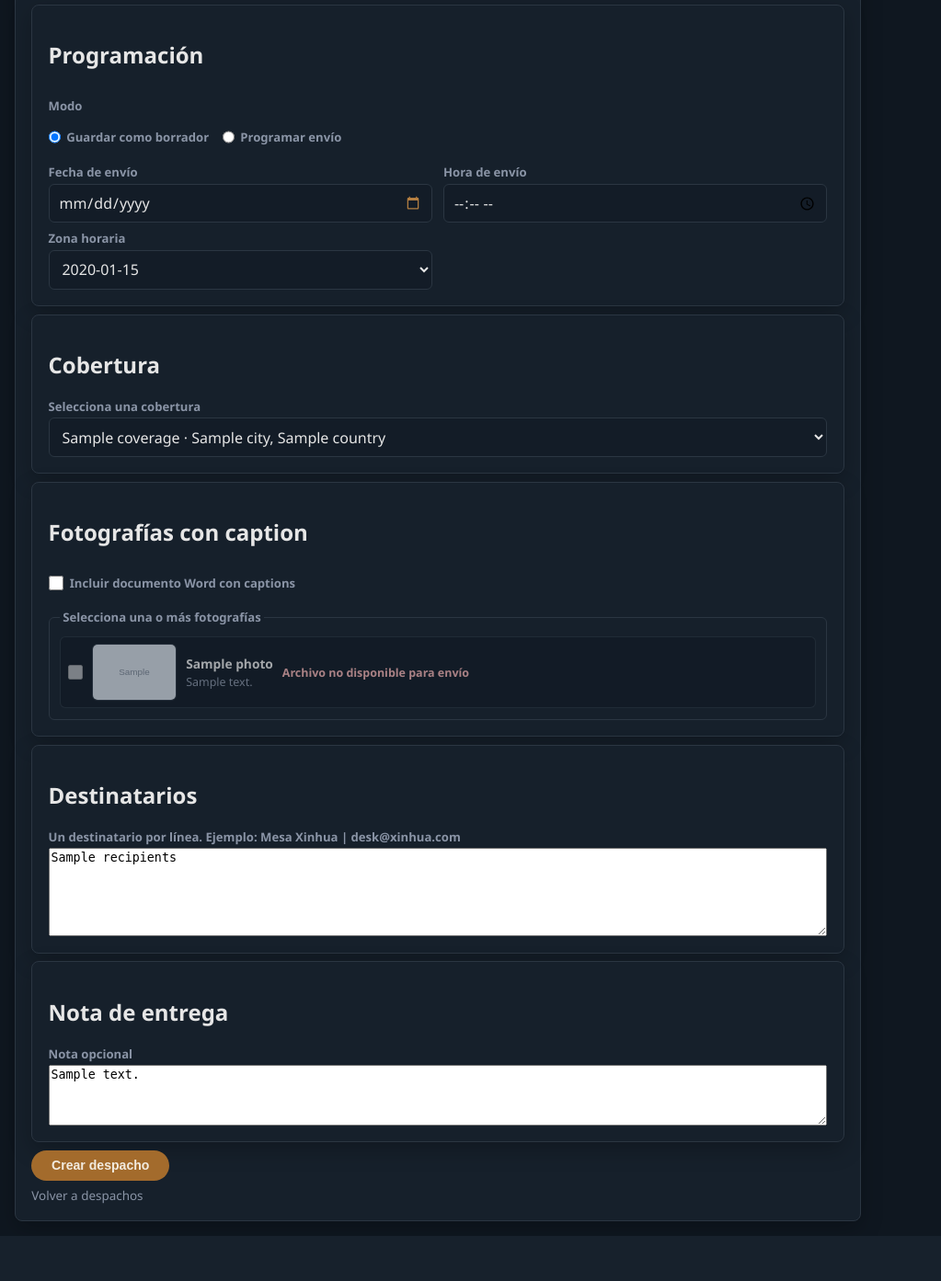
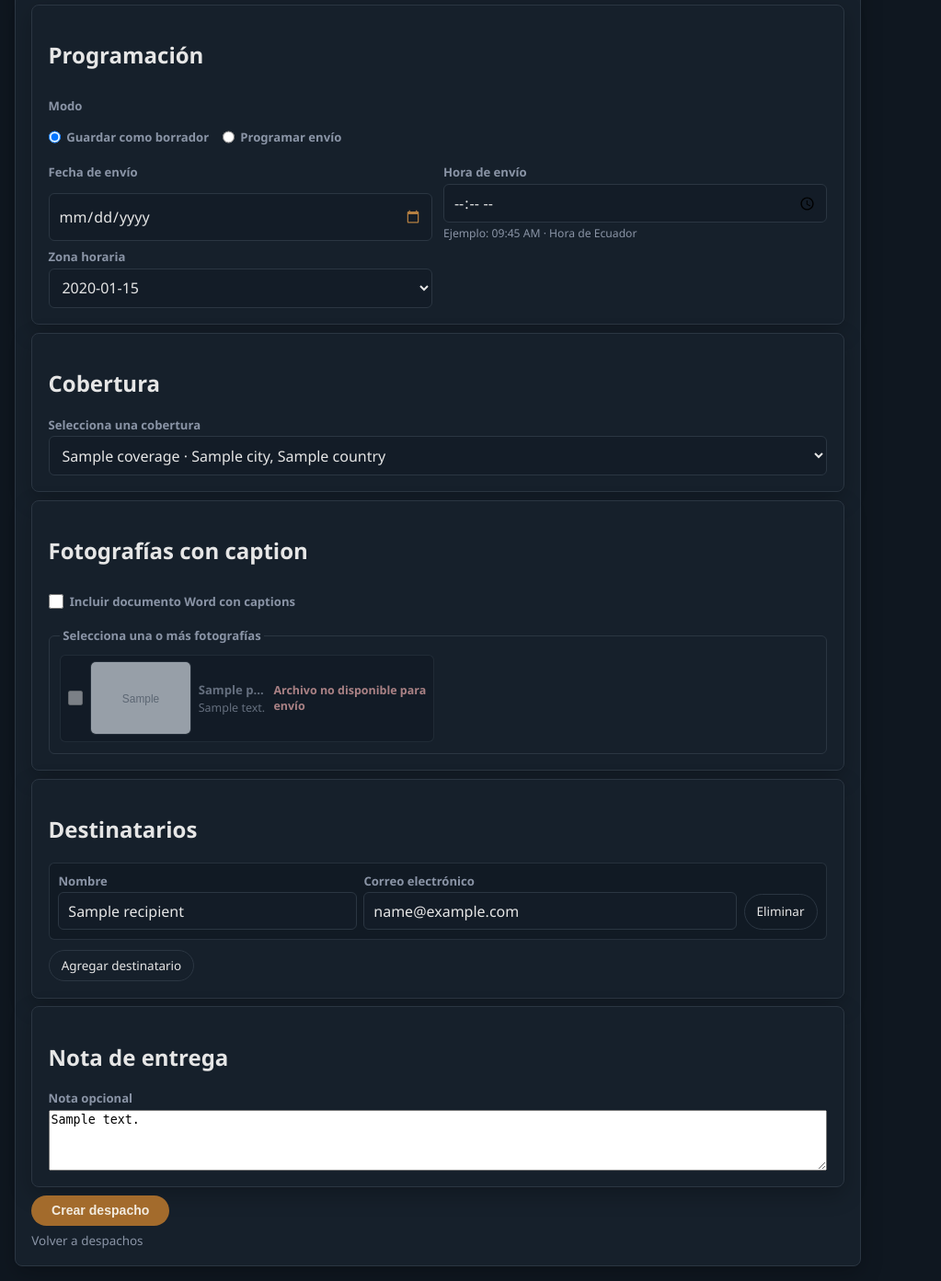
Before and after one commit to rlandetta/atlas-lens, a Flask app: template app/templates/dispatch/new.html in a window 1280 px wide. Shown: the part 232-1625 px from the top of the page at 92% size, without its empty margins (0-1023 px from the left). Before the commit the page ends 1576 px from the top, so only its background shows below. Run offline with Flask 3, Linux system fonts and the light colour scheme; the template is opened without the code that fills it: most values are stand-ins (such as "Sample title", 1, 10 or a date in 2020); grey boxes marked "Sample" are stand-in pictures.

Commit message:
feat(dispatch): improve shipment creation form usability

```diff
--- a/app/routes/dispatch.py
+++ b/app/routes/dispatch.py
@@ -383,6 +383,43 @@ def parse_recipients(raw_recipients: str) -> list[dict[str, str]]:
     return recipients
 
 
+def build_recipient_rows(names: list[str], emails: list[str]) -> list[dict[str, str]]:
+    row_count = max(len(names), len(emails), 1)
+    rows = []
+    for index in range(row_count):
+        rows.append({
+            "name": str(names[index] if index < len(names) else "").strip(),
+            "email": str(emails[index] if index < len(emails) else "").strip(),
+        })
+    return rows
+
+
+def parse_recipient_rows(rows: list[dict[str, str]]) -> tuple[list[dict[str, str]], list[str]]:
+    recipients = []
+    row_errors = [""] * max(len(rows), 1)
+    for index, row in enumerate(rows or [{"name": "", "email": ""}]):
+        name = str(row.get("name", "")).strip()
+        email = str(row.get("email", "")).strip()
+        if not name and not email:
+            continue
+        if "|" in name or "|" in email:
+            row_errors[index] = "No use el carácter |. Escriba nombre y correo en campos separados."
+            continue
+        if not name:
+            row_errors[index] = "El nombre es obligatorio."
+            continue
+        if not email:
+            row_errors[index] = "El correo electrónico es obligatorio."
+            continue
+        if "@" not in email or email.startswith("@") or email.endswith("@") or "." not in email.rsplit("@", 1)[-1]:
+            row_errors[index] = "El correo electrónico no tiene un formato válido."
+            continue
+        recipients.append({"name": name, "email": email})
+    if not recipients and not any(row_errors):
+        row_errors[0] = "Agrega al menos un destinatario."
+    return recipients, row_errors
+
+
 def parse_schedule(form_data: dict[str, Any]) -> tuple[str, str, str]:
     mode = str(form_data.get("mode", "draft")).strip() or "draft"
     if mode not in CREATE_MODES:
@@ -414,6 +451,8 @@ def parse_schedule(form_data: dict[str, Any]) -> tuple[str, str, str]:
 
 def build_form_context(form_data: dict[str, Any] | None = None, errors: list[str] | None = None) -> dict[str, Any]:
     form_data = deepcopy(form_data or {})
+    recipient_rows = deepcopy(form_data.get("recipient_rows") or [{"name": "", "email": ""}])
+    recipient_errors = list(form_data.get("recipient_errors") or [""] * len(recipient_rows))
     requested_coverage_id = str(request.args.get("coverage_id", "")).strip()
     if requested_coverage_id and not form_data.get("coverage_id"):
         form_data["coverage_id"] = requested_coverage_id
@@ -453,6 +492,8 @@ def build_form_context(form_data: dict[str, Any] | None = None, errors: list[str
         "errors": context_errors,
         "form_data": form_data,
         "photo_options": photo_options,
+        "recipient_errors": recipient_errors,
+        "recipient_rows": recipient_rows,
         "selected_coverage": selected_coverage,
         "selected_photo_ids": selected_photo_ids,
         "docx_includes_all_captions": bool(
@@ -489,6 +530,10 @@ def new() -> str:
         "scheduled_time": request.form.get("scheduled_time", "").strip(),
         "timezone": request.form.get("timezone", DEFAULT_TIMEZONE).strip() or DEFAULT_TIMEZONE,
         "include_caption_docx": "include_caption_docx" in request.form,
+        "recipient_rows": build_recipient_rows(
+            request.form.getlist("recipient_name[]"),
+            request.form.getlist("recipient_email[]"),
+        ),
     }
 
     errors = []
@@ -518,10 +563,10 @@ def new() -> str:
             errors.append("Selecciona únicamente fotografías con caption y archivo disponible para envío.")
     if form_data["channel"] not in CHANNEL_OPTIONS:
         errors.append("Selecciona un canal válido.")
-    try:
-        recipients = parse_recipients(form_data["recipients"])
-    except DispatchValidationError as error:
-        errors.append(str(error))
+    recipients, recipient_errors = parse_recipient_rows(form_data["recipient_rows"])
+    form_data["recipient_errors"] = recipient_errors
+    if any(recipient_errors):
+        errors.append("Corrige los destinatarios marcados.")
     status = "Borrador"
     scheduled_at = ""
     timezone_name = DEFAULT_TIMEZONE
--- a/app/static/css/main.css
+++ b/app/static/css/main.css
@@ -456,6 +456,19 @@ h1 {
     gap: 0.22rem;
 }
 
+.field-help {
+    color: var(--text-secondary);
+    font-size: 0.76rem;
+    line-height: 1.35;
+}
+
+.field-error {
+    color: var(--error-text);
+    font-size: 0.78rem;
+    font-weight: 700;
+    margin: 0;
+}
+
 .dispatch-schedule-card {
     display: grid;
     gap: 0.62rem;
@@ -484,6 +497,12 @@ h1 {
     gap: 0.42rem;
 }
 
+.dispatch-schedule-option label {
+    color: var(--text-main);
+    font-size: 0.88rem;
+    font-weight: 600;
+}
+
 .coverage-form .dispatch-schedule-option input {
     margin: 0;
     width: auto;
@@ -494,6 +513,7 @@ h1 {
     border-radius: var(--radius-md);
     display: grid;
     gap: 0.5rem;
+    grid-template-columns: repeat(2, minmax(0, 1fr));
     margin: 0;
     padding: 0.72rem;
 }
@@ -502,6 +522,7 @@ h1 {
     color: var(--text-secondary);
     font-size: 0.82rem;
     font-weight: 700;
+    grid-column: 1 / -1;
     padding: 0 0.2rem;
 }
 
@@ -511,9 +532,9 @@ h1 {
     border: 1px solid rgba(43, 54, 66, 0.82);
     border-radius: var(--radius-md);
     display: flex;
-    gap: 0.62rem;
-    min-height: 74px;
-    padding: 0.45rem 0.52rem;
+    gap: 0.5rem;
+    min-height: 92px;
+    padding: 0.42rem 0.48rem;
 }
 
 .coverage-form .dispatch-photo-option input {
@@ -532,10 +553,10 @@ h1 {
     background: #0d141d;
     border: 1px solid var(--border);
     border-radius: var(--radius-md);
-    flex: 0 0 92px;
-    height: 62px;
+    flex: 0 0 110px;
+    height: 80px;
     object-fit: cover;
-    width: 92px;
+    width: 110px;
 }
 
 .dispatch-photo-copy {
@@ -546,16 +567,23 @@ h1 {
 
 .dispatch-photo-name {
     color: var(--text-main);
-    font-size: 0.86rem;
+    font-size: 0.84rem;
     font-weight: 700;
-    overflow-wrap: anywhere;
+    overflow: hidden;
+    text-overflow: ellipsis;
+    white-space: nowrap;
 }
 
 .dispatch-photo-caption {
     color: var(--text-secondary);
+    display: -webkit-box;
     font-size: 0.78rem;
     font-weight: 500;
     line-height: 1.3;
+    -webkit-box-orient: vertical;
+    -webkit-line-clamp: 3;
+    overflow: hidden;
+    text-overflow: ellipsis;
 }
 
 .dispatch-docx-option {
@@ -575,6 +603,31 @@ h1 {
     color: var(--text-secondary);
     font-size: 0.82rem;
     margin: 0 0 0.62rem;
+}
+
+.dispatch-recipient-list {
+    display: grid;
+    gap: 0.55rem;
+    margin-bottom: 0.7rem;
+}
+
+.dispatch-recipient-row {
+    align-items: end;
+    background: #111a24;
+    border: 1px solid rgba(43, 54, 66, 0.82);
+    border-radius: var(--radius-md);
+    display: grid;
+    gap: 0.45rem;
+    grid-template-columns: minmax(0, 1fr) minmax(0, 1.25fr) auto;
+    padding: 0.62rem;
+}
+
+.dispatch-recipient-row .field-error {
+    grid-column: 1 / -1;
+}
+
+.dispatch-recipient-remove {
+    min-height: 2.45rem;
 }
 
 .dispatch-detail-header {
@@ -742,6 +795,15 @@ h1 {
 
     .dispatch-detail-grid {
         grid-template-columns: 1fr;
+    }
+
+    .dispatch-photo-options,
+    .dispatch-recipient-row {
+        grid-template-columns: 1fr;
+    }
+
+    .dispatch-photo-option {
+        align-items: flex-start;
     }
 }
 
--- /dev/null
+++ b/app/static/js/dispatch_form.js
@@ -0,0 +1,85 @@
+document.addEventListener("DOMContentLoaded", () => {
+    const scheduleFields = document.querySelector("[data-dispatch-schedule-fields]");
+    const modeInputs = document.querySelectorAll('input[name="mode"]');
+    const syncScheduleFields = () => {
+        if (!scheduleFields) {
+            return;
+        }
+        const selectedMode = document.querySelector('input[name="mode"]:checked');
+        scheduleFields.hidden = !selectedMode || selectedMode.value !== "schedule";
+    };
+    modeInputs.forEach((input) => input.addEventListener("change", syncScheduleFields));
+    syncScheduleFields();
+
+    const recipientList = document.querySelector("[data-recipient-list]");
+    const addRecipientButton = document.querySelector("[data-recipient-add]");
+
+    const sanitizeRecipientInput = (input) => {
+        input.value = input.value.replaceAll("|", "");
+    };
+
+    const renumberRecipients = () => {
+        if (!recipientList) {
+            return;
+        }
+        const rows = recipientList.querySelectorAll("[data-recipient-row]");
+        rows.forEach((row, index) => {
+            const rowNumber = index + 1;
+            const nameInput = row.querySelector("[data-recipient-name]");
+            const emailInput = row.querySelector("[data-recipient-email]");
+            const nameLabel = nameInput ? row.querySelector(`label[for="${nameInput.id}"]`) : null;
+            const emailLabel = emailInput ? row.querySelector(`label[for="${emailInput.id}"]`) : null;
+            if (nameInput) {
+                nameInput.id = `recipient_name_${rowNumber}`;
+                if (nameLabel) {
+                    nameLabel.setAttribute("for", nameInput.id);
+                }
+            }
+            if (emailInput) {
+                emailInput.id = `recipient_email_${rowNumber}`;
+                if (emailLabel) {
+                    emailLabel.setAttribute("for", emailInput.id);
+                }
+            }
+        });
+    };
+
+    const attachRecipientEvents = (row) => {
+        row.querySelectorAll("input").forEach((input) => {
+            input.addEventListener("input", () => sanitizeRecipientInput(input));
+        });
+        const removeButton = row.querySelector("[data-recipient-remove]");
+        if (removeButton) {
+            removeButton.addEventListener("click", () => {
+                const rows = recipientList.querySelectorAll("[data-recipient-row]");
+                if (rows.length === 1) {
+                    row.querySelectorAll("input").forEach((input) => {
+                        input.value = "";
+                    });
+                    return;
+                }
+                row.remove();
+                renumberRecipients();
+            });
+        }
+    };
+
+    if (recipientList) {
+        recipientList.querySelectorAll("[data-recipient-row]").forEach(attachRecipientEvents);
+    }
+
+    if (addRecipientButton && recipientList) {
+        addRecipientButton.addEventListener("click", () => {
+            const rows = recipientList.querySelectorAll("[data-recipient-row]");
+            const sourceRow = rows[rows.length - 1];
+            const newRow = sourceRow.cloneNode(true);
+            newRow.querySelectorAll("input").forEach((input) => {
+                input.value = "";
+            });
+            newRow.querySelectorAll(".field-error").forEach((error) => error.remove());
+            recipientList.appendChild(newRow);
+            attachRecipientEvents(newRow);
+            renumberRecipients();
+        });
+    }
+});
--- a/app/templates/dispatch/new.html
+++ b/app/templates/dispatch/new.html
@@ -40,14 +40,14 @@
             <h2 id="dispatch-new-schedule-title">Programación</h2>
             <fieldset class="dispatch-schedule-mode">
                 <legend>Modo</legend>
-                <label class="dispatch-schedule-option">
-                    <input type="radio" name="mode" value="draft" {% if (form_data.mode or "draft") == "draft" %}checked{% endif %}>
-                    <span>Guardar como borrador</span>
-                </label>
-                <label class="dispatch-schedule-option">
-                    <input type="radio" name="mode" value="schedule" {% if form_data.mode == "schedule" %}checked{% endif %}>
-                    <span>Programar envío</span>
-                </label>
+                <div class="dispatch-schedule-option">
+                    <input id="dispatch_mode_draft" type="radio" name="mode" value="draft" {% if (form_data.mode or "draft") == "draft" %}checked{% endif %}>
+                    <label for="dispatch_mode_draft">Guardar como borrador</label>
+                </div>
+                <div class="dispatch-schedule-option">
+                    <input id="dispatch_mode_schedule" type="radio" name="mode" value="schedule" {% if form_data.mode == "schedule" %}checked{% endif %}>
+                    <label for="dispatch_mode_schedule">Programar envío</label>
+                </div>
             </fieldset>
             <div class="coverage-form-grid dispatch-schedule-fields" data-dispatch-schedule-fields {% if (form_data.mode or "draft") != "schedule" %}hidden{% endif %}>
                 <div class="form-field">
@@ -57,6 +57,7 @@
                 <div class="form-field">
                     <label for="scheduled_time">Hora de envío</label>
                     <input id="scheduled_time" name="scheduled_time" type="time" value="{{ form_data.scheduled_time or '' }}">
+                    <small class="field-help">Ejemplo: 09:45 AM · Hora de Ecuador</small>
                 </div>
                 <div class="form-field">
                     <label for="timezone">Zona horaria</label>
@@ -73,7 +74,7 @@
             <h2 id="dispatch-new-coverage-title">Cobertura</h2>
             {% if coverage_locked and selected_coverage %}
             <p>Cobertura preseleccionada: <strong>{{ selected_coverage.name }}</strong></p>
-            <input type="hidden" name="coverage_id" value="{{ selected_coverage.id }}">
+            <input id="coverage_id" type="hidden" name="coverage_id" value="{{ selected_coverage.id }}">
             {% elif coverage_options %}
             <div class="form-field">
                 <label for="coverage_id">Selecciona una cobertura</label>
@@ -93,10 +94,10 @@
 
         <section class="ui-card" aria-labelledby="dispatch-new-photos-title">
             <h2 id="dispatch-new-photos-title">Fotografías con caption</h2>
-            <label class="dispatch-docx-option">
-                <input type="checkbox" name="include_caption_docx" value="1" {% if form_data.include_caption_docx %}checked{% endif %}>
-                <span>Incluir documento Word con captions</span>
-            </label>
+            <div class="dispatch-docx-option">
+                <input id="include_caption_docx" type="checkbox" name="include_caption_docx" value="1" {% if form_data.include_caption_docx %}checked{% endif %}>
+                <label for="include_caption_docx">Incluir documento Word con captions</label>
+            </div>
             {% if docx_includes_all_captions %}
             <p class="dispatch-docx-note">El documento Word incluirá todos los captions disponibles de la cobertura.</p>
             {% endif %}
@@ -104,15 +105,15 @@
             <fieldset class="dispatch-photo-options">
                 <legend>Selecciona una o más fotografías</legend>
                 {% for photo in photo_options %}
-                <label class="dispatch-photo-option{% if not photo.available_on_disk %} is-disabled{% endif %}">
-                    <input type="checkbox" name="photo_ids" value="{{ photo.id }}" {% if photo.id in selected_photo_ids and photo.available_on_disk %}checked{% endif %} {% if not photo.available_on_disk %}disabled{% endif %}>
+                <div class="dispatch-photo-option{% if not photo.available_on_disk %} is-disabled{% endif %}">
+                    <input id="dispatch_photo_{{ loop.index }}" type="checkbox" name="photo_ids" value="{{ photo.id }}" {% if photo.id in selected_photo_ids and photo.available_on_disk %}checked{% endif %} {% if not photo.available_on_disk %}disabled{% endif %}>
                     {% if photo.thumbnail_url %}
                     <img class="dispatch-photo-thumb" src="{{ photo.thumbnail_url }}" alt="Miniatura de {{ photo.name }}" loading="lazy">
                     {% else %}
                     <span class="dispatch-photo-thumb-placeholder" aria-hidden="true"></span>
                     {% endif %}
                     <span class="dispatch-photo-copy">
-                        <span class="dispatch-photo-name">{{ photo.name }}</span>
+                        <label class="dispatch-photo-name" for="dispatch_photo_{{ loop.index }}">{{ photo.name }}</label>
                         {% if photo.caption_excerpt %}
                         <span class="dispatch-photo-caption">{{ photo.caption_excerpt }}</span>
                         {% else %}
@@ -122,7 +123,7 @@
                     {% if not photo.file_available %}
                     <span class="dispatch-photo-unavailable">Archivo no disponible para envío</span>
                     {% endif %}
-                </label>
+                </div>
                 {% endfor %}
             </fieldset>
             {% elif form_data.coverage_id %}
@@ -134,10 +135,25 @@
 
         <section class="ui-card" aria-labelledby="dispatch-new-recipients-title">
             <h2 id="dispatch-new-recipients-title">Destinatarios</h2>
-            <div class="form-field">
-                <label for="recipients">Un destinatario por línea. Ejemplo: Mesa Xinhua | desk@xinhua.com</label>
-                <textarea id="recipients" name="recipients" rows="6" required>{{ form_data.recipients or '' }}</textarea>
+            <div class="dispatch-recipient-list" data-recipient-list>
+                {% for recipient in recipient_rows %}
+                <div class="dispatch-recipient-row" data-recipient-row>
+                    <div class="form-field">
+                        <label for="recipient_name_{{ loop.index }}">Nombre</label>
+                        <input id="recipient_name_{{ loop.index }}" name="recipient_name[]" type="text" value="{{ recipient.name }}" autocomplete="name" data-recipient-name>
+                    </div>
+                    <div class="form-field">
+                        <label for="recipient_email_{{ loop.index }}">Correo electrónico</label>
+                        <input id="recipient_email_{{ loop.index }}" name="recipient_email[]" type="email" value="{{ recipient.email }}" autocomplete="email" data-recipient-email>
+                    </div>
+                    <button type="button" class="secondary-button dispatch-recipient-remove" data-recipient-remove>Eliminar</button>
+                    {% if recipient_errors[loop.index0] %}
+                    <p class="field-error">{{ recipient_errors[loop.index0] }}</p>
+                    {% endif %}
+                </div>
+                {% endfor %}
             </div>
+            <button type="button" class="secondary-button compact-action" data-recipient-add>Agregar destinatario</button>
         </section>
 
         <section class="ui-card" aria-labelledby="dispatch-new-note-title">
@@ -156,16 +172,5 @@
 {% endblock %}
 
 {% block scripts %}
-<script>
-document.addEventListener("DOMContentLoaded", () => {
-    const scheduleFields = document.querySelector("[data-dispatch-schedule-fields]");
-    const modeInputs = document.querySelectorAll('input[name="mode"]');
-    const syncScheduleFields = () => {
-        const selectedMode = document.querySelector('input[name="mode"]:checked');
-        scheduleFields.hidden = !selectedMode || selectedMode.value !== "schedule";
-    };
-    modeInputs.forEach((input) => input.addEventListener("change", syncScheduleFields));
-    syncScheduleFields();
-});
-</script>
+<script src="{{ url_for('static', filename='js/dispatch_form.js') }}"></script>
 {% endblock %}
```
Also changed, not shown: tests/test_dispatch_routes.py (+65 -8 lines).
